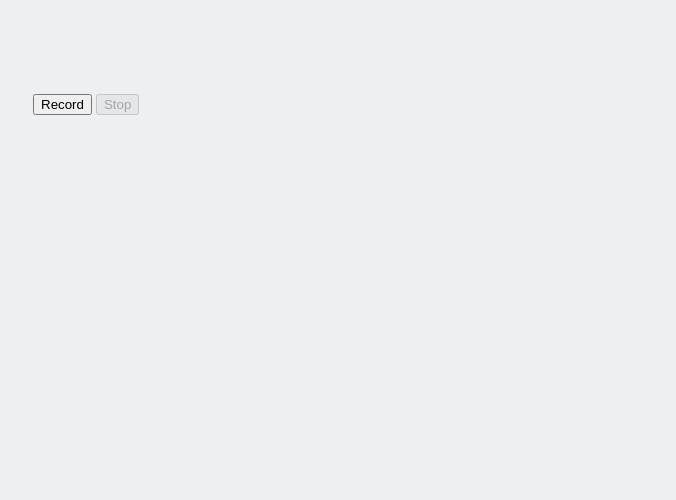
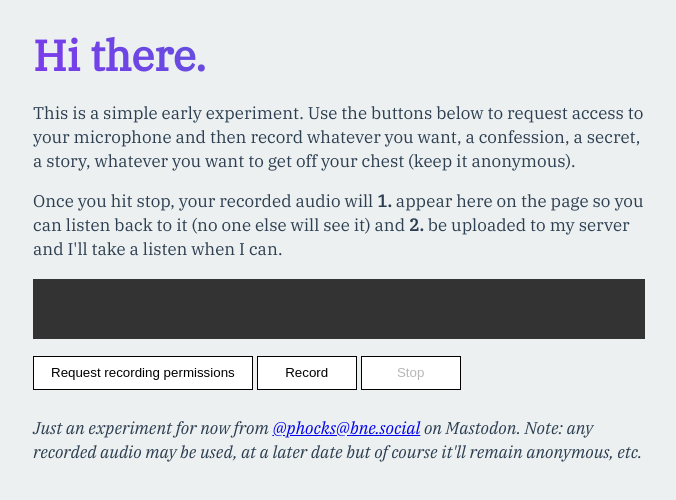
Before and after one commit to phocks/confession-booth, an Astro site: page / in a window 1280 px wide. Shown: the whole page, without its empty margins (301-977 px from the left). Built offline with nearby package versions, Linux system fonts and the light colour scheme; Astro itself is replaced by a stand-in of ours; no server answers.

Commit message:
OK let's try this

```diff
--- a/package.json
+++ b/package.json
@@ -13,6 +13,7 @@
     "@astrojs/svelte": "^3.0.0",
     "@astrojs/vercel": "^3.5.0",
     "astro": "^2.7.0",
+    "sass": "^1.63.6",
     "svelte": "^3.59.2"
   }
 }
--- a/src/components/Recorder.svelte
+++ b/src/components/Recorder.svelte
@@ -1,26 +1,14 @@
 <script lang="ts">
   import { onMount } from "svelte";
 
+  let record: HTMLButtonElement;
+  let stop: HTMLButtonElement;
+
+  let handleRequestAudioClick = () => {};
+
   onMount(() => {
-    console.log(":)");
-    // set up basic variables for app
-
-    const record: any = document.querySelector(".record");
-    const stop: any = document.querySelector(".stop");
-    const soundClips: any = document.querySelector(".sound-clips");
-    const canvas: any = document.querySelector(".visualizer");
-    const mainSection: any = document.querySelector(".main-controls");
-
-    // disable stop button while not recording
-
-    stop.disabled = true;
-
-    // visualiser setup - create web audio api context and canvas
-
-    let audioCtx;
-    const canvasCtx = canvas.getContext("2d");
-
-    //main block for doing the audio recording
+    const requestAudio = () => {
+      // Main block for doing the audio recording
 
       if (navigator.mediaDevices.getUserMedia) {
         console.log("getUserMedia supported.");
@@ -58,10 +46,12 @@
           mediaRecorder.onstop = function (e) {
             console.log("data available after MediaRecorder.stop() called.");
 
-          const clipName = prompt(
-            "Enter a name for your sound clip?",
-            "My unnamed clip"
-          );
+            // const clipName = prompt(
+            //   "Enter a name for your sound clip?",
+            //   "My unnamed clip"
+            // );
+
+            const clipName = "new-clip"
 
             const clipContainer = document.createElement("article");
             const clipLabel = document.createElement("p");
@@ -80,8 +70,8 @@
             }
 
             clipContainer.appendChild(audio);
-          clipContainer.appendChild(clipLabel);
-          clipContainer.appendChild(deleteButton);
+            // clipContainer.appendChild(clipLabel);
+            // clipContainer.appendChild(deleteButton);
             soundClips.appendChild(clipContainer);
 
             audio.controls = true;
@@ -95,7 +85,6 @@
             const formData = new FormData();
 
             formData.append("file", blob, "audio.webm");
-
 
             fetch("https://confessions.phocks.org/upload", {
               //  fetch("http://localhost:5000/upload", {
@@ -122,7 +111,9 @@
 
             clipLabel.onclick = function () {
               const existingName = clipLabel.textContent;
-            const newClipName = prompt("Enter a new name for your sound clip?");
+              const newClipName = prompt(
+                "Enter a new name for your sound clip?"
+              );
               if (newClipName === null) {
                 clipLabel.textContent = existingName;
               } else {
@@ -140,10 +131,35 @@
           console.log("The following error occured: " + err);
         };
 
-      navigator.mediaDevices.getUserMedia(constraints).then(onSuccess, onError);
+        navigator.mediaDevices
+          .getUserMedia(constraints)
+          .then(onSuccess, onError);
       } else {
         console.log("getUserMedia not supported on your browser!");
       }
+    };
+
+    handleRequestAudioClick = requestAudio;
+
+    // set up basic variables for app
+
+    // const record = recordButtonEl;
+    // const stop: any = document.querySelector(".stop");
+    const soundClips: any = document.querySelector(".sound-clips");
+    const canvas: any = document.querySelector(".visualizer");
+    const mainSection: any = document.querySelector(".main-controls");
+
+    // disable stop button while not recording
+
+    stop.disabled = true;
+
+    // visualiser setup - create web audio api context and canvas
+
+    let audioCtx;
+    const canvasCtx = canvas.getContext("2d");
+
+    // Request audio
+    // requestAudio();
 
     function visualize(stream) {
       if (!audioCtx) {
@@ -158,7 +174,6 @@
       const dataArray = new Uint8Array(bufferLength);
 
       source.connect(analyser);
-      //analyser.connect(audioCtx.destination);
 
       draw();
 
@@ -208,17 +223,65 @@
 </script>
 
 <div class="wrapper">
-  <!-- <header>
-    <h1>Web dictaphone</h1>
-  </header> -->
-
+  <div class="main">
     <section class="main-controls">
       <canvas class="visualizer" height="60px" />
       <div id="buttons">
-      <button class="record">Record</button>
-      <button class="stop">Stop</button>
+        <button on:click={handleRequestAudioClick}>
+          Request recording permissions
+        </button>
+        <button bind:this={record} class="record">Record</button>
+        <button bind:this={stop} class="stop">Stop</button>
       </div>
     </section>
 
     <section class="sound-clips" />
   </div>
+</div>
+
+<style lang="scss">
+  .wrapper {
+    // display: flex;
+    // flex-direction: column;
+    // align-items: center;
+    // justify-content: center;
+    // height: 100dvh;
+  }
+
+  canvas {
+    width: 100%;
+    height: 60px;
+    background-color: #333;
+  }
+
+  .main {
+    width: 100%;
+    margin: 0 auto;
+  }
+
+  .main-controls {
+    width: 100%;
+    margin-block-end: 1em;
+  }
+
+  .request-audio {
+    padding: 1rem;
+  }
+
+  .visualizer {
+    vertical-align: middle;
+  }
+
+  #buttons {
+    margin-block-start: 1em;
+  }
+
+  button {
+    display: inline-block;
+    margin-block-end: 10px;
+    min-width: 100px;
+    background-color: white;
+    border: 1px solid black;
+    padding: 0.5rem 1rem;
+  }
+</style>
--- a/src/layouts/Layout.astro
+++ b/src/layouts/Layout.astro
@@ -54,6 +54,7 @@ const { title } = Astro.props;
 		font-size: 17px;
 		line-height: 1.4;
 		margin: 0;
+		box-sizing: border-box;
 	}
 
 	code {
--- a/src/pages/index.astro
+++ b/src/pages/index.astro
@@ -5,7 +5,32 @@ import Recorder from "../components/Recorder.svelte";
 
 <Layout title="Confessr - a place to share">
 	<main>
+		<h1 class="text-gradient">Hi there.</h1>
+
+		<p>
+			This is a simple early experiment. Use the buttons below to request access
+			to your microphone and then record whatever you want, a confession, a
+			secret, a story, whatever you want to get off your chest (keep it
+			anonymous).
+		</p>
+
+		<p>
+			Once you hit stop, your recorded audio will <strong>1.</strong> appear here
+			on the page so you can listen back to it (no one else will see it) and <strong
+				>2.</strong
+			> be uploaded to my server and I'll take a listen when I can.
+		</p>
+
 		<Recorder client:idle />
+
+		<p>
+			<em
+				>Just an experiment for now from <a href="https://bne.social/@phocks"
+					>@phocks@bne.social</a
+				> on Mastodon. Note: any recorded audio may be used, at a later date but
+				of course it'll remain anonymous, etc.
+			</em>
+		</p>
 		<!-- <h1 class="text-gradient">Hello.</h1>
 
 		<p>
```
Also changed, not shown: 1 other file. Lines whose indentation alone changed are shown as unchanged.
